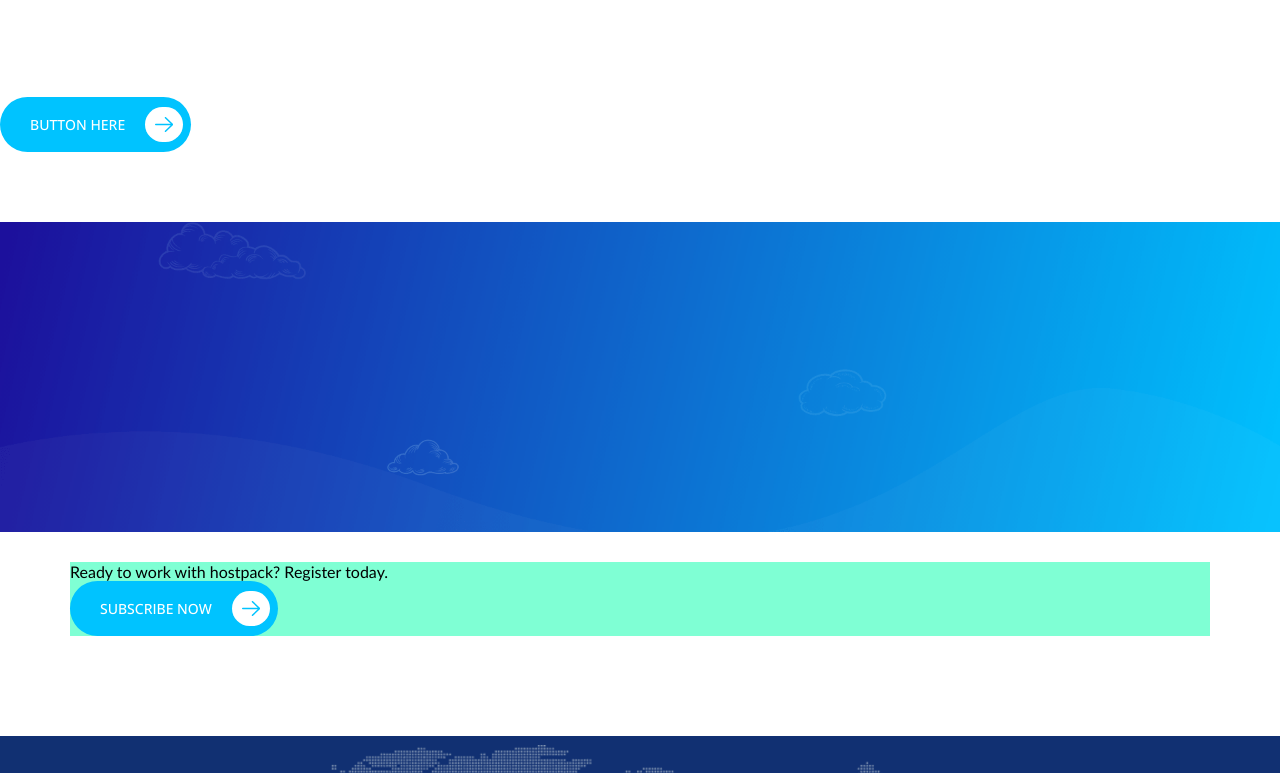
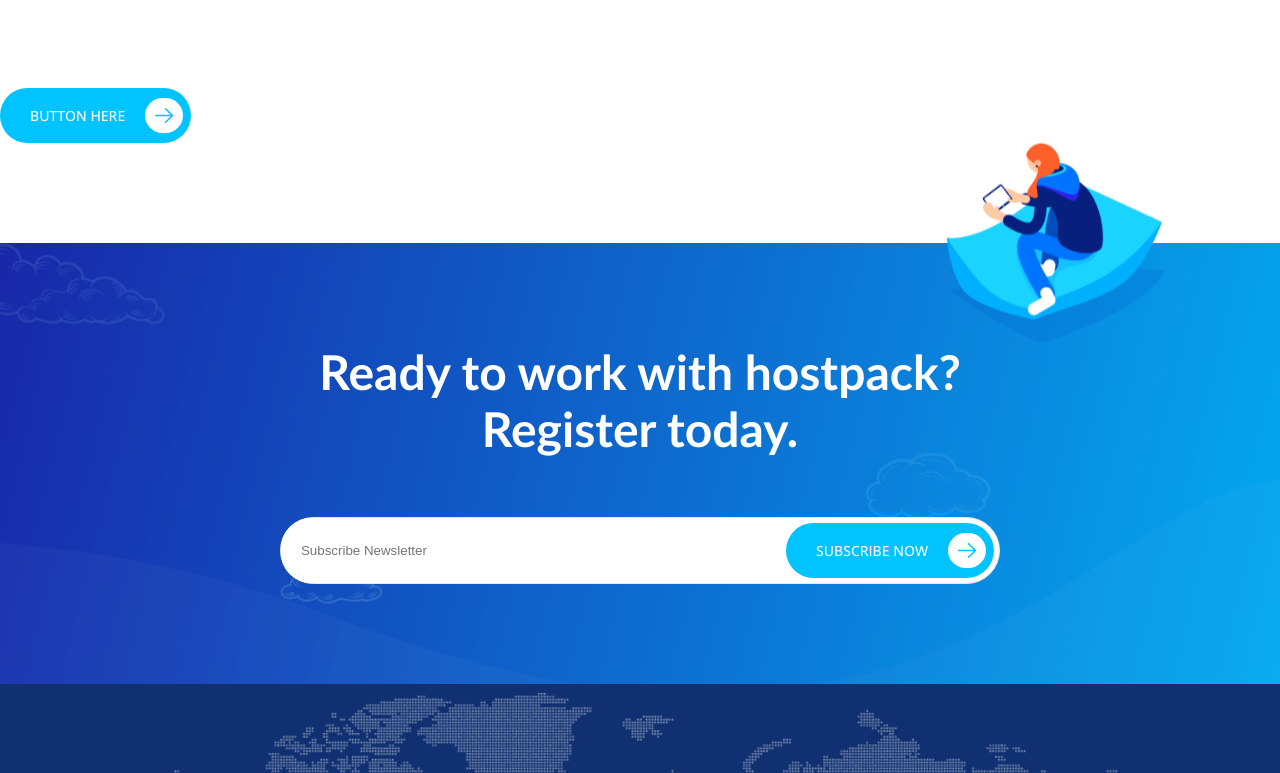
Before and after one commit to front-end-by-rimantas/35-grupe-portfolio-hostpack, a website: page index.html in a window 1280 px wide. Shown: the part 2027-2800 px from the top of the page. Drawn offline with nearby package versions, Linux system fonts and the light colour scheme.

Commit message:
NL CSS 1.0

```diff
--- a/css/base/layout.css
+++ b/css/base/layout.css
@@ -49,7 +49,6 @@
     float: left;
     margin-left: var(--half-gap);
     margin-right: var(--half-gap);
-    background-color: pink;
 }
 
 .row > .reverse {
--- a/css/pages/home.css
+++ b/css/pages/home.css
@@ -22,10 +22,6 @@
     display: inline-block;
 }
 
-.banner * {
-    background-color: transparent !important; /*delete !important (or the whole line) when the pink is gone*/
-}
-
 .banner > .container {
     padding-left: 0;
     padding-right: 0;
@@ -47,9 +43,26 @@
 /* hero: end */
 
 /* domains name search and price: start */
-.dn-search {
+.search-form {
     border: 1px #e8e8e8 solid;
-    max-width: 570px;
+    background-color: #fff;
+    border-radius: 40px;
+    display: flex;
+    flex-wrap: nowrap;
+}
+
+.input-field {
+    padding: 20px;
+    border: 0;
+    border-top-left-radius: 30px;
+    border-bottom-left-radius: 30px;
+    flex-grow: 1;
+    outline: none;
+}
+
+.search-form > .btn-container {
+    margin: 5px;
+    flex-grow: 0;
 }
 /* domains name search and price: end */
 
@@ -96,14 +109,28 @@
 
 /* subscribe newsletter: start */
 .newsletter-container {
+    margin-top: 100px;
+    position: relative;
     width: 100%;
     padding-left: 0;
     padding-right: 0;
+    background-image: url(/img/newsletter/call_to_action_bg.png);
+    background-size: cover;
+    background-position: center;
 }
 
-.newsletter-bg {
-    width: 100%;
-    object-fit: cover;
+.newsletter-text {
+    font-size: 48px;
+    color: #fff;
+    text-align: center;
+    font-weight: 700;
+}
+
+.pillow-img {
+    position: absolute;
+    right: 9%;
+    top: 0;
+    transform: translateY(-50%);
 }
 /* subscribe newsletter: end */
 
@@ -133,7 +160,6 @@
 
 .row {
     position: relative;
-    background-color: aquamarine;
 }
 
 .cards {
--- a/index.html
+++ b/index.html
@@ -65,9 +65,8 @@
     <section class="container">
         <div class="row domain-name-container">
             <div class="col-12 col-sm-12 col-md-12 col-lg-11 col-xl-11 dn-box row">
-                <div class="dn-search col-12 col-sm-10 ml-sm-1 col-md-8 ml-md-2 col-xl-6 ml-xl-3">
-                    <form>
-                        <input type="text">
+                <form class="search-form col-12 col-sm-10 ml-sm-1 col-md-8 ml-md-2 col-xl-6 ml-xl-3">
+                    <input class="input-field" type="text" placeholder="Type your domain name">
                     <div class="btn-container">
                         <a class ="btn" href="#">
                             <span class="btn-text">SEARCH NOW</span>
@@ -79,7 +78,6 @@
                         </a>
                     </div>
                 </form>
-                </div>
             </div>
             <div class="row">
                 <div class="dp-box col-2">.com $9.95/y</div>
@@ -199,10 +197,14 @@
     <!-- Hostpack services: end -->
 
     <!-- subscribe newsletter: start -->
-    <div class="container newsletter-container">
-        <img class="newsletter-bg" src="./img/newsletter/call_to_action_bg.png" alt="#">
+    <section class="container row newsletter-container">
+        <img class="pillow-img hidden visible-lg" src="./img/newsletter/cta_top.png">
         <div class="row">
-            <p>Ready to work with hostpack? Register today.</p>
+            <p class="newsletter-text col-12 col-md-10 ml-md-1 col-lg-8 ml-lg-2">Ready to work with hostpack? Register today.</p>
+        </div>
+        <div class="row">
+            <form class="search-form col-12 col-md-10 ml-md-1 col-lg-8 ml-lg-2">
+                <input class="input-field" type="email" placeholder="Subscribe Newsletter">
                 <div class="btn-container">
                     <a class ="btn" href="#">
                         <span class="btn-text">SUBSCRIBE NOW</span>
@@ -213,8 +215,9 @@
                         </span>
                     </a>
                 </div>
+            </form>
         </div>
-    </div>
+    </section>
     <!-- subscribe newsletter: end -->
 
     <!-- global data center locations: start -->
```
Lines whose indentation alone changed are shown as unchanged.
